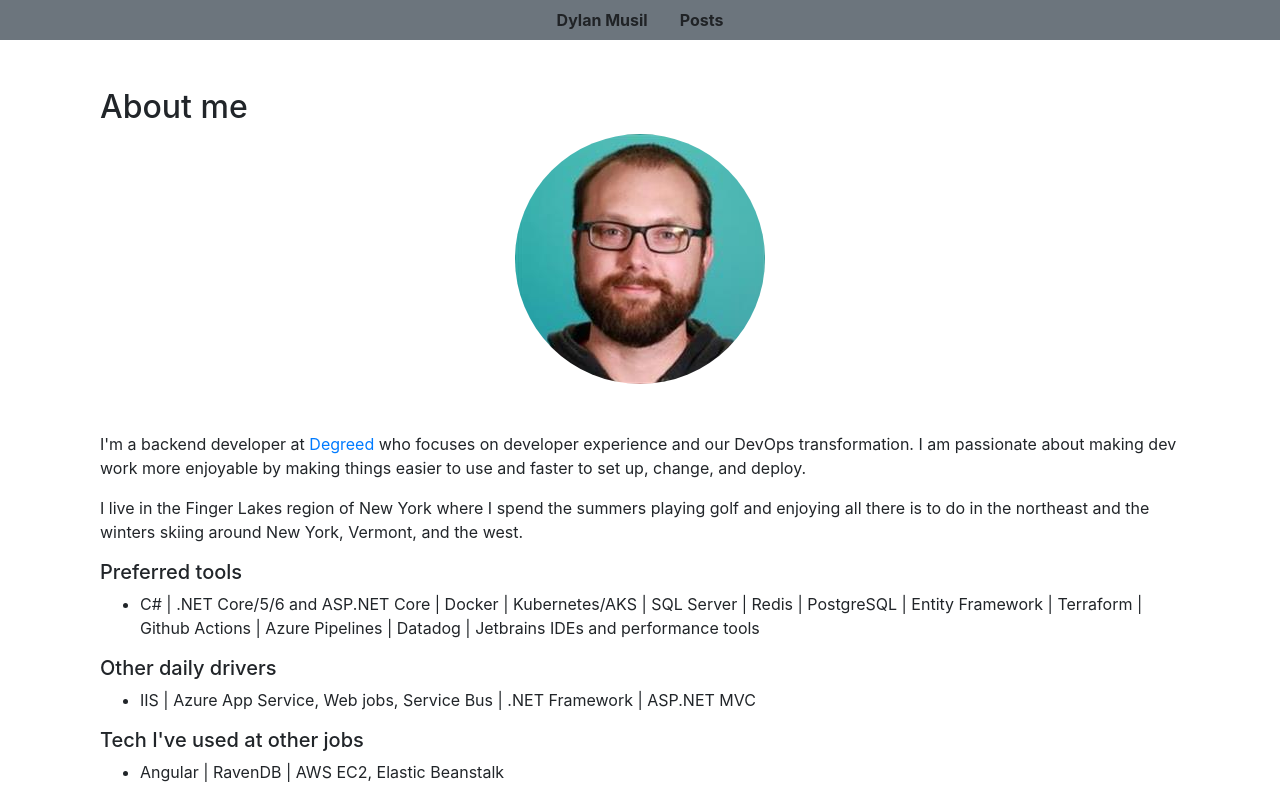
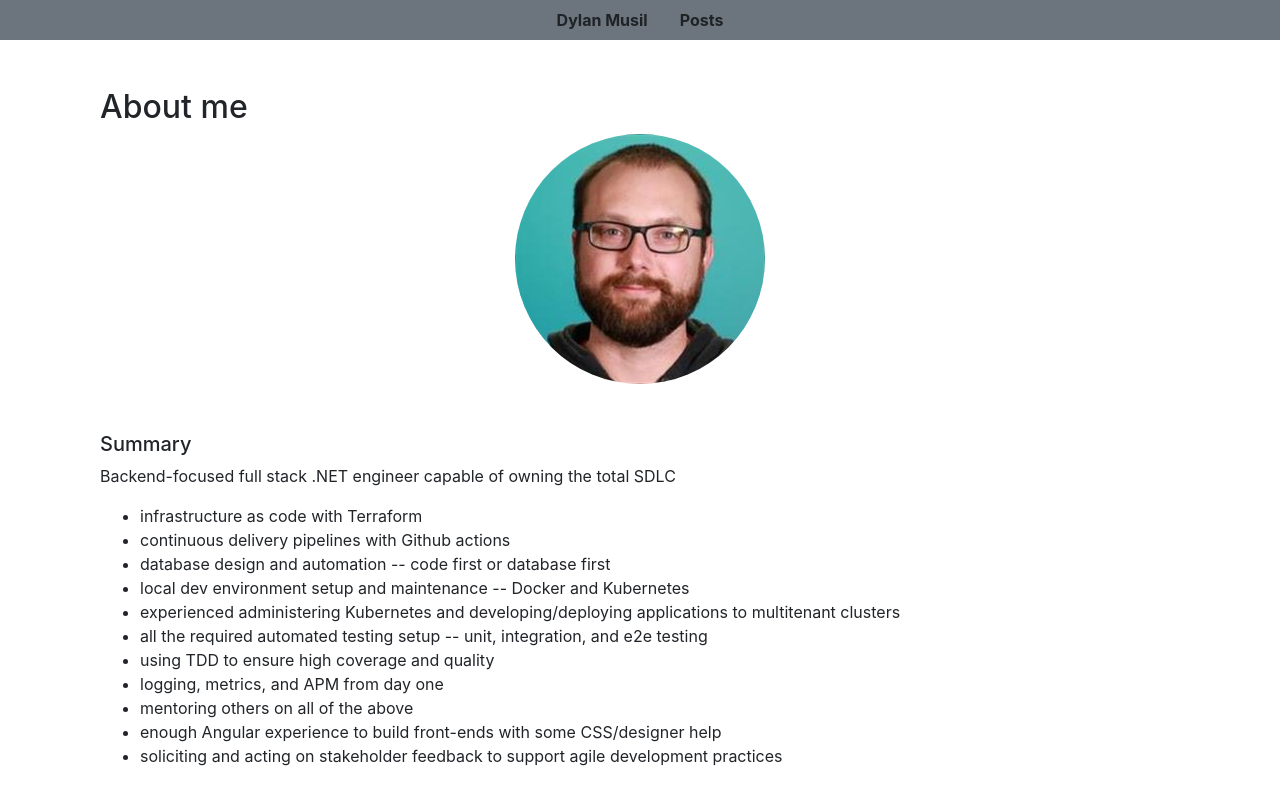
Before and after one commit to dmmusil/dmmusil.github.io, an Angular app in the folder dmmusil/: page /about in a window 1280 px wide. Shown: the top 786 px of the page. Built offline with nearby package versions, Linux system fonts and the light colour scheme.

Commit message:
Add top level skill summary

```diff
--- a/dmmusil/src/app/about/about.component.html
+++ b/dmmusil/src/app/about/about.component.html
@@ -3,9 +3,39 @@
   <div class="d-flex justify-content-center mb-5">
     <img src="../../assets/me.jpg" style="border-radius: 50%" />
   </div>
-
+  <h5>Summary</h5>
   <p>
-    I'm a backend developer at
+    Backend-focused full stack .NET engineer capable of owning the total SDLC
+  </p>
+  <ul>
+    <li>infrastructure as code with Terraform</li>
+    <li>continuous delivery pipelines with Github actions</li>
+    <li>database design and automation -- code first or database first</li>
+    <li>
+      local dev environment setup and maintenance -- Docker and Kubernetes
+    </li>
+    <li>
+      experienced administering Kubernetes and developing/deploying applications
+      to multitenant clusters
+    </li>
+    <li>
+      all the required automated testing setup -- unit, integration, and e2e
+      testing
+    </li>
+    <li>using TDD to ensure high coverage and quality</li>
+    <li>logging, metrics, and APM from day one</li>
+    <li>mentoring others on all of the above</li>
+    <li>
+      enough Angular experience to build front-ends with some CSS/designer help
+    </li>
+    <li>
+      soliciting and acting on stakeholder feedback to support agile development
+      practices
+    </li>
+  </ul>
+  <h5>Intro</h5>
+  <p>
+    Currently I'm a staff-level backend engineer at
     <a href="https://degreed.com/about" target="_blank">Degreed</a>
     who focuses on developer experience and our DevOps transformation. I am
     passionate about making dev work more enjoyable by making things easier to
```
